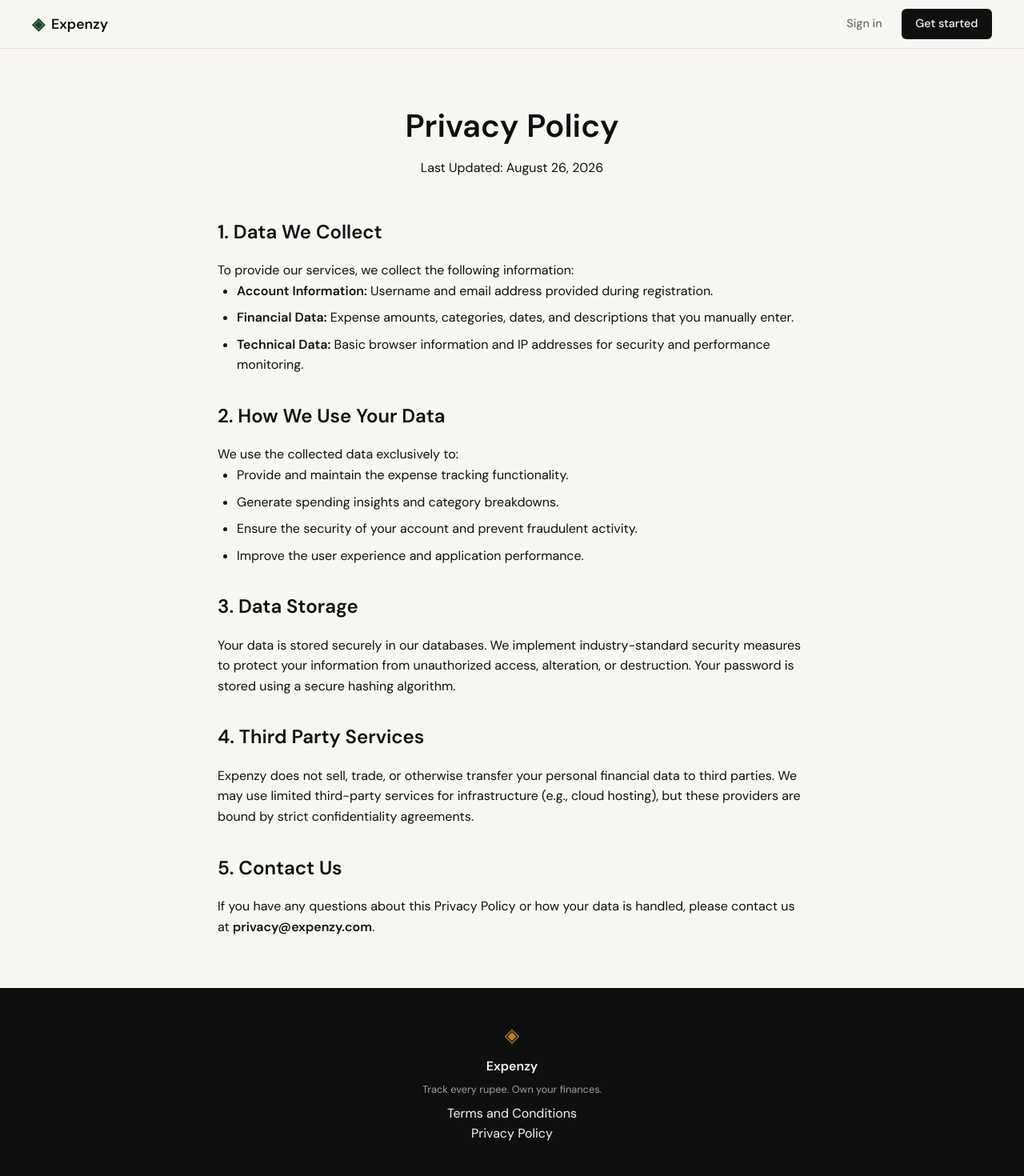
After one commit to Mehak469/Expenzy, a Flask app: page /privacy in a window 1280 px wide. The commit adds this page. Shown: the whole page at 80% size. Run offline with Flask 3, Linux system fonts and the light colour scheme.

Commit message:
landing: add privacy policy page and route

```diff
--- a/app.py
+++ b/app.py
@@ -25,6 +25,11 @@ def login():
 @app.route("/terms")
 def terms():
     return render_template("terms.html")
+
+
+@app.route("/privacy")
+def privacy():
+    return render_template("privacy.html")
 
 
 # ------------------------------------------------------------------ #
--- a/templates/base.html
+++ b/templates/base.html
@@ -35,8 +35,8 @@
             <span class="footer-name">Expenzy</span>
             <p class="footer-copy">Track every rupee. Own your finances.</p>
             <div class="footer-links">
-                <a href="/terms">Terms and Conditions</a>
-                <a href="#">Privacy Policy</a>
+                <a href="/terms">Terms and Conditions</a><br>
+                <a href="/privacy">Privacy Policy</a>
             </div>
         </div>
     </footer>
--- /dev/null
+++ b/templates/privacy.html
@@ -0,0 +1,81 @@
+{% extends "base.html" %}
+
+{% block title %}Privacy Policy — Expenzy{% endblock %}
+
+{% block content %}
+<div class="privacy-container">
+    <section class="privacy-header">
+        <h1>Privacy Policy</h1>
+        <p>Last Updated: August 26, 2026</p>
+    </section>
+
+    <section class="privacy-section">
+        <h2>1. Data We Collect</h2>
+        <p>To provide our services, we collect the following information:</p>
+        <ul>
+            <li><strong>Account Information:</strong> Username and email address provided during registration.</li>
+            <li><strong>Financial Data:</strong> Expense amounts, categories, dates, and descriptions that you manually enter.</li>
+            <li><strong>Technical Data:</strong> Basic browser information and IP addresses for security and performance monitoring.</li>
+        </ul>
+    </section>
+
+    <section class="privacy-section">
+        <h2>2. How We Use Your Data</h2>
+        <p>We use the collected data exclusively to:</p>
+        <ul>
+            <li>Provide and maintain the expense tracking functionality.</li>
+            <li>Generate spending insights and category breakdowns.</li>
+            <li>Ensure the security of your account and prevent fraudulent activity.</li>
+            <li>Improve the user experience and application performance.</li>
+        </ul>
+    </section>
+
+    <section class="privacy-section">
+        <h2>3. Data Storage</h2>
+        <p>Your data is stored securely in our databases. We implement industry-standard security measures to protect your information from unauthorized access, alteration, or destruction. Your password is stored using a secure hashing algorithm.</p>
+    </section>
+
+    <section class="privacy-section">
+        <h2>4. Third Party Services</h2>
+        <p>Expenzy does not sell, trade, or otherwise transfer your personal financial data to third parties. We may use limited third-party services for infrastructure (e.g., cloud hosting), but these providers are bound by strict confidentiality agreements.</p>
+    </section>
+
+    <section class="privacy-section">
+        <h2>5. Contact Us</h2>
+        <p>If you have any questions about this Privacy Policy or how your data is handled, please contact us at <strong>privacy@expenzy.com</strong>.</p>
+    </section>
+</div>
+
+<style>
+    .privacy-container {
+        max-width: 800px;
+        margin: 4rem auto;
+        padding: 0 2rem;
+        line-height: 1.6;
+        color: var(--text-main);
+    }
+    .privacy-header {
+        text-align: center;
+        margin-bottom: 3rem;
+    }
+    .privacy-header h1 {
+        font-size: 2.5rem;
+        margin-bottom: 0.5rem;
+    }
+    .privacy-section {
+        margin-bottom: 2rem;
+    }
+    .privacy-section h2 {
+        font-size: 1.5rem;
+        margin-bottom: 1rem;
+        color: var(--primary);
+    }
+    .privacy-section ul {
+        margin-bottom: 1rem;
+        padding-left: 1.5rem;
+    }
+    .privacy-section li {
+        margin-bottom: 0.5rem;
+    }
+</style>
+{% endblock %}
```
